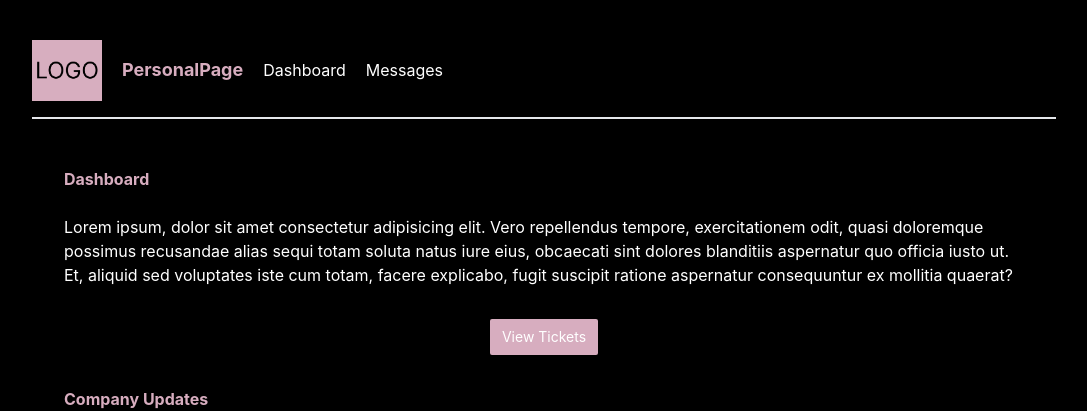
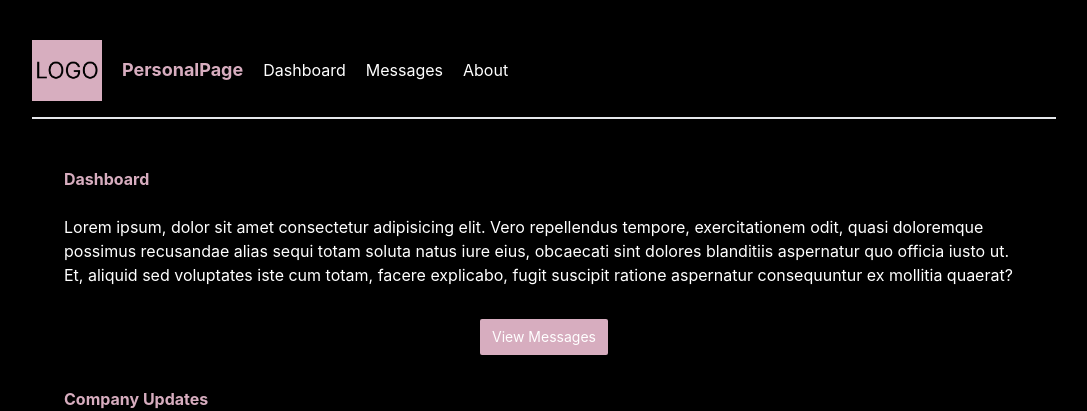
Before and after one commit to pnimajneb/personal-project, a Next.js app: page / in a window 1280 px wide. Shown: the top 411 px of the page, without its empty margins (96-1183 px from the left). Built offline with nearby package versions, Linux system fonts and the light colour scheme.

Commit message:
fixing useRouter and properly displaying messages on the message page, adding new page about

```diff
--- a/_data/db.json
+++ b/_data/db.json
@@ -23,6 +23,30 @@
       "email": "test@email.de",
       "message": "blabalbalbal",
       "id": "ZKj3fH0"
+    },
+    {
+      "name": "test",
+      "email": "test@email.de",
+      "message": "10 characters at least",
+      "id": "CQFPwFa"
+    },
+    {
+      "name": "another try",
+      "email": "hallo@email.de",
+      "message": "soemthing here",
+      "id": "zsitQIl"
+    },
+    {
+      "name": "final try",
+      "email": "test@email.de",
+      "message": "final try message",
+      "id": "T2F-QEZ"
+    },
+    {
+      "name": "message in build mode",
+      "email": "test@email.de",
+      "message": "This is a message\n",
+      "id": "qVj89fo"
     }
   ]
 }
--- a/package.json
+++ b/package.json
@@ -26,6 +26,7 @@
     "react": "18.2.0",
     "react-dom": "18.2.0",
     "react-hook-form": "^7.51.3",
+    "sharp": "^0.33.3",
     "tailwind-merge": "^2.2.2",
     "tailwindcss": "3.4.3",
     "typescript": "5.4.5",
--- a/src/app/components/Navbar.tsx
+++ b/src/app/components/Navbar.tsx
@@ -17,6 +17,7 @@ function Navbar() {
         <h1>PersonalPage</h1>
         <Link href="/">Dashboard</Link>
         <Link href="/messages">Messages</Link>
+        <Link href="/messages/create">About</Link>
       </nav>
     </div>
   );
--- a/src/app/messages/MessageList.tsx
+++ b/src/app/messages/MessageList.tsx
@@ -12,9 +12,9 @@ async function getMessages(): Promise<Message[]> {
   // imitate delay
   // await new Promise((resolve) => setTimeout(resolve, 3000));
   const res = await fetch("http://localhost:4000/messages", {
-    // next: {
-    //   revalidate: 30,
-    // },
+    next: {
+      revalidate: 0,
+    },
   });
 
   return res.json();
@@ -29,7 +29,11 @@ async function MessageList() {
           <Link href={`/messages/${message.id}`}>
             <p>{message.name}</p>
             <p>{message.email}</p>
-            <p>{message.message.slice(0, 200)}...</p>
+            <p>
+              {message.message.length > 200
+                ? `${message.message.slice(0, 200)}...`
+                : message.message}
+            </p>
           </Link>
         </div>
       ))}
--- a/src/app/messages/create/CreateForm.tsx
+++ b/src/app/messages/create/CreateForm.tsx
@@ -1,7 +1,7 @@
 // needs hydrating in the browser with javascript
 "use client";
 
-import { useRouter } from "next/router";
+import { useRouter } from "next/navigation";
 import React, { useState } from "react";
 import { useForm } from "react-hook-form";
 import { zodResolver } from "@hookform/resolvers/zod";
@@ -22,7 +22,7 @@ import { Input } from "../../components/ui/input";
 import { Textarea } from "@/app/components/ui/textarea";
 
 export function CreateForm() {
-  // const router = useRouter();
+  const router = useRouter();
   const form = useForm<FormSchemaType>({
     resolver: zodResolver(FormSchema),
     defaultValues: {
@@ -48,6 +48,8 @@ export function CreateForm() {
       headers: { "Content-Type": "application/json" },
       body: JSON.stringify(message),
     });
+
+    router.push("/messages");
   };
 
   return (
--- a/src/app/page.tsx
+++ b/src/app/page.tsx
@@ -14,8 +14,8 @@ export default function Home() {
       </p>
 
       <div className="flex justify-center my-8">
-        <Link href="/tickets">
-          <button className="btn-primary">View Tickets</button>
+        <Link href="/messages">
+          <button className="btn-primary">View Messages</button>
         </Link>
       </div>
 
```
Also changed, not shown: 1 other file (tests, documents, lock files or other folders).
